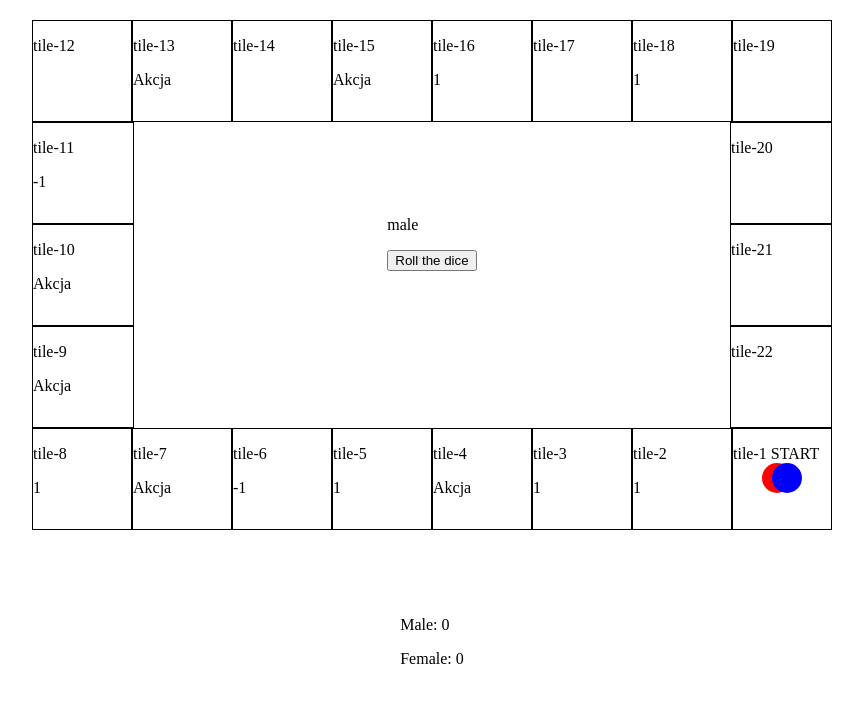
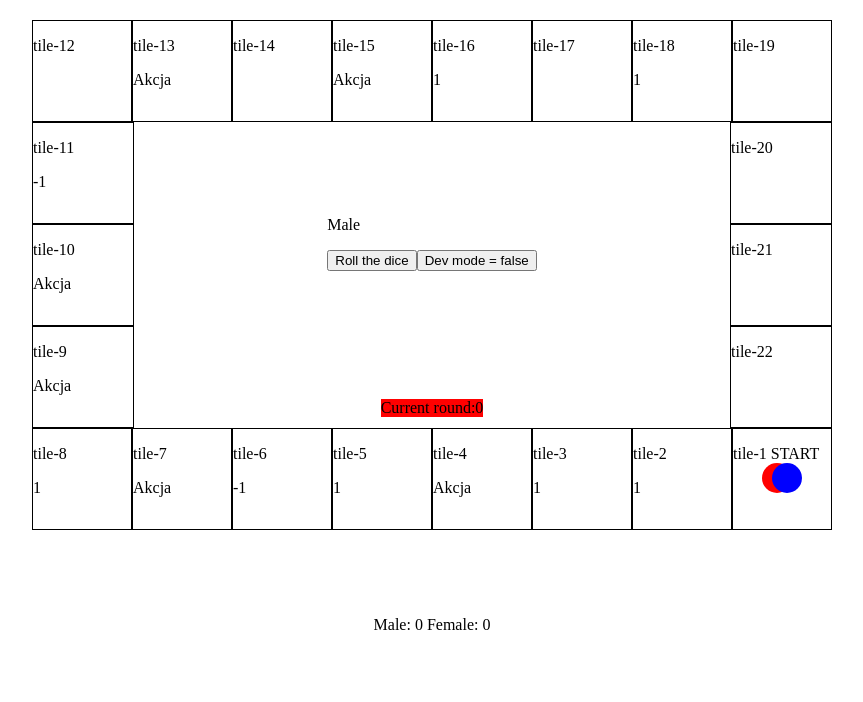
Before and after one commit to Razthyae/couple, a Next.js app: page / in a window 1280 px wide. Shown: the top 702 px of the page, without its empty margins (216-1079 px from the left). Built offline with nearby package versions, Linux system fonts and the light colour scheme.

Commit message:
Added round counter and dev mode

```diff
--- a/components/Board/Token/TokenMale.tsx
+++ b/components/Board/Token/TokenMale.tsx
@@ -11,7 +11,7 @@ export default function TokenMale() {
 
   useEffect(() => {
     const handleWindowResize = () => {
-
+      window.scrollTo(0,0)
       setTracker(tracker + 1);
     };
 
--- a/components/UI/Dice/Dice.tsx
+++ b/components/UI/Dice/Dice.tsx
@@ -1,7 +1,6 @@
 import React, { useRef, useContext } from "react";
 import styles from "./Dice.module.css";
 import { Tiles, Actions, aActions1, aActions3 } from "../../Board/Tiles/const";
-import { calculateNewTile } from "./helper";
 import { act } from "react-dom/test-utils";
 import Swal from "sweetalert2";
 import { GameContext } from "../../../pages/index";
@@ -15,16 +14,34 @@ function Dice() {
   const {
     diceResult,
     setDiceResult,
-    activePlayer,
+    round,
     currTile,
     points,
     active,
     setActive,
     updateCurrTile,
     updatePoints,
+    updateRound,
+    devMode,
+    setDevMode
   } = useContext(GameContext);
 
+
+
   const rollRef = useRef<HTMLButtonElement>(null);
+
+
+  const calculateNewTile = (roll: number, currentTile: number) => {
+
+
+    let result: number = currentTile + roll
+    if(result > 22) {
+        result -= 22
+        updateRound(active, (round[active] + 1))
+    }
+    return result
+    }
+
 
   const handleRoll = () => {
     rollRef.current!.disabled = true;
@@ -54,14 +71,11 @@ function Dice() {
     let tilePoints = Tiles[tileNumber].points;
 
     if (Number.isInteger(tilePoints)) {
-      console.log("jest integer");
-      console.log(active);
-      console.log(points[active]);
-      console.log(tilePoints);
+
       updatePoints(active, points[active] + tilePoints);
-      console.log(points[active]);
+
     }
-    if (Tiles[tileNumber].action) {
+    if (Tiles[tileNumber].action && !devMode) {
       let basicAction: object = {"3": "Add 3 victory points"}
       console.log(basicAction)
       let randomAction1: object = aActions1[Math.floor(Math.random() * aActions1.length)]
@@ -112,10 +126,13 @@ function Dice() {
   return (
     <div className={styles.dice}>
       <p id="dice-result">{diceResult}</p>
-      <p id="active-player">{activePlayer}</p>
+      <p id="active-player">
+        {active === 0 ? 'Male' : "Female" }
+      </p>
       <button onClick={handleRoll} id="dice-btn" ref={rollRef}>
         Roll the dice
       </button>
+      <button onClick={() => setDevMode(!devMode)}>Dev mode = {`${devMode}`} </button>
     </div>
   );
 }
--- a/components/UI/Dice/helper.tsx
+++ b/components/UI/Dice/helper.tsx
@@ -1,7 +1,15 @@
-export const calculateNewTile = (roll: number, currentTile: number) => {
+
+
+export const calculateNewTile = (roll: number, currentTile: number, stateForHelper: object) => {
+
+
 let result: number = currentTile + roll
 if(result > 22) {
     result -= 22
+    let newRound = round
+    newRound[active] += 1
+    console.log(newRound)
+    setTimeout(() => setRound(newRound), 500)
 }
 return result
 }
--- a/components/UI/Points/Points.tsx
+++ b/components/UI/Points/Points.tsx
@@ -6,8 +6,7 @@ function Points(props: any) {
 
     return (
         <div className={styles.points}>
-            <p>Male: {points[0]}</p>
-            <p>Female: {points[1]}</p>
+            <p>Male: {points[0]} Female: {points[1]}</p>
         </div>
     )
 }
--- /dev/null
+++ b/components/UI/Round/Round.module.css
@@ -0,0 +1,3 @@
+.roundCounter {
+    background-color: red;
+}
--- /dev/null
+++ b/components/UI/Round/Round.tsx
@@ -0,0 +1,17 @@
+import React from 'react'
+import styles from './Round.module.css'
+
+
+
+function Round(props) {
+   const {round} = props
+
+    return (
+        <div className={styles.roundCounter}>
+            Current round:
+            {round[1] > round[0] ? round[1] : round[0]}
+        </div>
+    )
+}
+
+export default Round
--- a/pages/index.js
+++ b/pages/index.js
@@ -7,47 +7,40 @@ import TokenFemale from "../components/Board/Token/TokenFemale";
 import Dice from "../components/UI/Dice/Dice";
 import Points from "../components/UI/Points/Points";
 import { act } from "react-dom/test-utils";
+import Round from "../components/UI/Round/Round";
 
 export const GameContext = createContext();
 
 export default function Home() {
-  const [currTileMale, setCurrTileMale] = useState(1);
-  const [currTileFemale, setCurrTileFemale] = useState(1);
   const [tracker, setTracker] = useState(0);
   const [diceResult, setDiceResult] = useState(null);
-  const [activePlayer, setActivePlayer] = useState("male");
-  const [pointsMale, setPointsMale] = useState(0);
-  const [pointsFemale, setPointsFemale] = useState(0);
-  const [currTile, setCurrTile] = useState([1,1])
-  const [points, setPoints] = useState([0,0])
-  const [active, setActive] = useState(0)
+  const [currTile, setCurrTile] = useState([1, 1]);
+  const [points, setPoints] = useState([0, 0]);
+  const [active, setActive] = useState(0);
+  const [round, setRound] = useState([0, 0])
+  const [devMode, setDevMode] = useState(false)
 
   const updateCurrTile = (index, newValue) => {
     const updatedValues = [...currTile];
     updatedValues[index] = newValue;
     setCurrTile(updatedValues);
-  }
+  };
 
   const updatePoints = (index, newValue) => {
-    console.log('updatuje pnkty')
     const updatedValues = [...points];
     updatedValues[index] = newValue;
     setPoints(updatedValues);
+  };
+
+  const updateRound = (index, newValue) => {
+    const updatedValues = [...round];
+    updatedValues[index] = newValue;
+    setRound(updatedValues);
   }
 
   const state = {
-    currTileMale: currTileMale,
-    setCurrTileMale: setCurrTileMale,
-    currTileFemale: currTileFemale,
-    setCurrTileFemale: setCurrTileFemale,
     diceResult: diceResult,
     setDiceResult: setDiceResult,
-    activePlayer: activePlayer,
-    setActivePlayer: setActivePlayer,
-    pointsMale: pointsMale,
-    setPointsMale: setPointsMale,
-    pointsFemale: pointsFemale,
-    setPointsFemale: setPointsFemale,
     tracker: tracker,
     setTracker: setTracker,
     currTile: currTile,
@@ -57,7 +50,12 @@ export default function Home() {
     active: active,
     setActive: setActive,
     updateCurrTile: updateCurrTile,
-    updatePoints: updatePoints
+    updatePoints: updatePoints,
+    round: round,
+    setRound: setRound,
+    updateRound: updateRound,
+    devMode: devMode,
+    setDevMode: setDevMode
   };
 
   return (
@@ -69,42 +67,14 @@ export default function Home() {
 
       <main>
         <GameContext.Provider value={state}>
-        <div className={styles.App}>
-          <Board />
-          <TokenMale
-            currTileMale={currTileMale}
-            setCurrTileMale={setCurrTileMale}
-            tracker={tracker}
-            setTracker={setTracker}
-            diceResult={setDiceResult}
-            activePlayer={activePlayer}
-            setActivePlayer={setActivePlayer}
-          />
-          <TokenFemale
-            currTileFemale={currTileFemale}
-            setCurrTileFemale={setCurrTileFemale}
-            tracker={tracker}
-            setTracker={setTracker}
-            diceResult={setDiceResult}
-            activePlayer={activePlayer}
-            setActivePlayer={setActivePlayer}
-          />
-          <Dice
-            currTileMale={currTileMale}
-            setCurrTileMale={setCurrTileMale}
-            currTileFemale={currTileFemale}
-            setCurrTileFemale={setCurrTileFemale}
-            activePlayer={activePlayer}
-            setActivePlayer={setActivePlayer}
-            diceResult={diceResult}
-            setDiceResult={setDiceResult}
-            pointsMale={pointsMale}
-            pointsFemale={pointsFemale}
-            setPointsMale={setPointsMale}
-            setPointsFemale={setPointsFemale}
-          />
-          <Points pointsMale={pointsMale} pointsFemale={pointsFemale} points={points}/>
-        </div>
+          <div className={styles.App}>
+            <Board />
+            <TokenMale />
+            <TokenFemale />
+            <Dice />
+            <Points points={points} />
+            <Round round={round}/>
+          </div>
         </GameContext.Provider>
       </main>
     </div>
```
